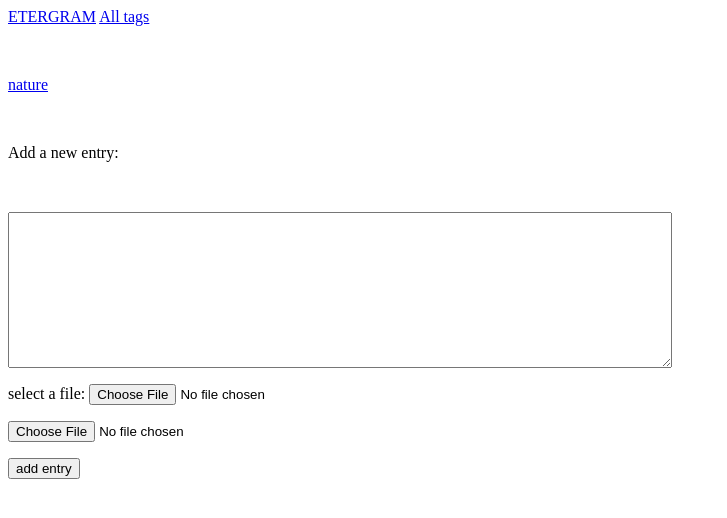
After one commit to kirinson321/etergram, a Django app: page /new_entry/1/ in a window 1280 px wide. The commit adds this page. Shown: the top 518 px of the page, without its empty margins (0-727 px from the left). Run offline with Django 3.2, Linux system fonts and the light colour scheme; data comes from the database, SQL or seed files in the repository; both versions use the stored data as it was after the commit.

Commit message:
branching to add photos feature

```diff
--- a/etergrams/forms.py
+++ b/etergrams/forms.py
@@ -1,5 +1,6 @@
 from django import forms
 from .models import Tag
+from .models import Entry
 #from .models import Entry
 
 class TagForm(forms.ModelForm):
@@ -8,9 +9,10 @@ class TagForm(forms.ModelForm):
         fields = ['text']
         labels = {'text': ''}
 
-"""
+
 class EntryForm(forms.ModelForm):
     class Meta:
         model = Entry
-        fields = ['text']
-"""
+        fields = ['text', 'photo']
+        labels = {'text': '', 'photo': 'select a file'}
+        widgets = {'text': forms.Textarea(attrs={'cols': 80})}
--- /dev/null
+++ b/etergrams/templates/etergrams/new_entry.html
@@ -0,0 +1,21 @@
+{% extends "etergrams/base.html" %}
+
+    {% block content %}
+
+    <p><a href="{% url 'etergrams:tag' tag.id %}">{{ tag }}</a></p>
+
+    <p>Add a new entry:</p>
+    <form action="{% url 'etergrams:new_entry' tag.id %}" method='post' enctype="multipart/form-data">
+        {% csrf_token %}
+        {{ form.as_p }}
+        <p><input id="id_image" type="file" class="" name="image"></p>
+        <button name='submit'>add entry</button>
+    </form>
+
+<!--
+    <form action="{% url 'etergrams:new_entry' tag.id %}" method="post">
+        {% csrf_token %}
+        {{ form.as_p }}
+-->
+
+    {% endblock content %}
--- a/etergrams/templates/etergrams/tag.html
+++ b/etergrams/templates/etergrams/tag.html
@@ -5,6 +5,11 @@
 <p>Tag: {{ tag }}</p>
 
 <p>Entries:</p>
+
+<p>
+    <a href="{% url 'etergrams:new_entry' tag.id %}">add new entry</a>
+</p>
+
 <ul>
 {% for entry in entries %}
     <li>
--- a/etergrams/urls.py
+++ b/etergrams/urls.py
@@ -16,4 +16,7 @@ urlpatterns = [
     #page for adding a new tag
     url(r'^new_tag/$', views.new_tag, name='new_tag'),
 
+    #page for adding new entries
+    url(r'^new_entry/(?P<tag_id>\d+)/$', views.new_entry, name='new_entry'),
+
 ]
--- a/etergrams/views.py
+++ b/etergrams/views.py
@@ -4,6 +4,7 @@ from django.core.urlresolvers import reverse
 
 from .models import Tag
 from .forms import TagForm
+from .forms import EntryForm
 
 # Create your views here.
 
@@ -39,3 +40,23 @@ def new_tag(request):
 
     context = {'form': form}
     return render(request, 'etergrams/new_tag.html', context)
+
+
+def new_entry(request, tag_id):
+    """add a new entry to a particular tag"""
+    tag = Tag.objects.get(id=tag_id)
+
+    if request.method != 'POST':
+        form = EntryForm()
+    else:
+        form = EntryForm(request.POST, request.FILES)
+        if form.is_valid():
+            new_entry = form.save(commit=False)
+            new_entry.tag = tag
+            #m = ExampleModel.objects.get(pk=course_id)
+            new_entry.model_pic = form.cleaned_data['image']
+            new_entry.save()
+            return HttpResponseRedirect(reverse('etergrams:tag', args=[tag_id]))
+
+    context = {'tag': tag, 'form': form}
+    return render(request, 'etergrams/new_entry.html', context)
```
Also changed, not shown: db.sqlite3.
